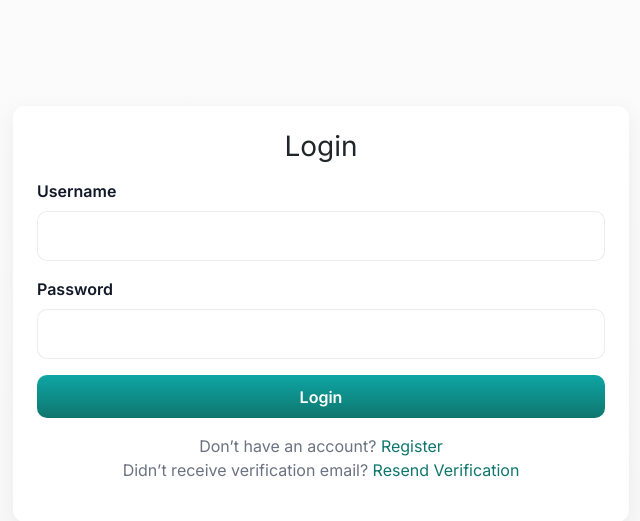
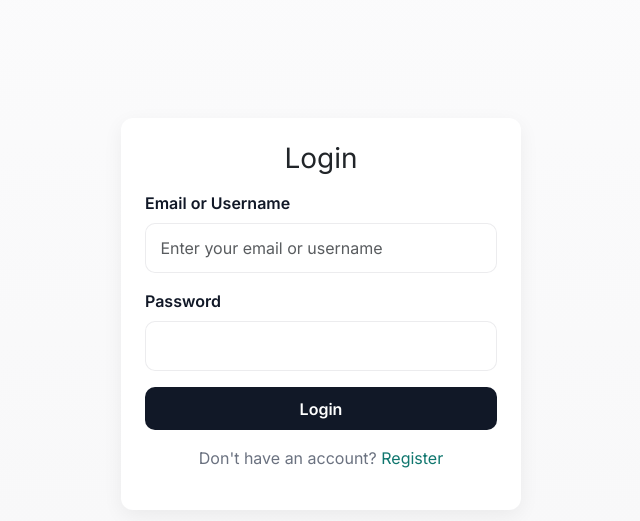
Before and after one commit to Joshua-Kao2007/Ascura-AI, a Flask app: page /login in a window 1280 px wide. Shown: the part 64-585 px from the top of the page, without its empty margins (319-959 px from the left). Run offline with Flask 3, Linux system fonts and the light colour scheme.

Commit message:
Version 1 Log in

```diff
--- a/main.py
+++ b/main.py
@@ -6,6 +6,7 @@ from pymongo.mongo_client import MongoClient
 from pymongo.server_api import ServerApi
 from dotenv import load_dotenv
 import os
+import time, random
 
 # -------------------- LOAD ENVIRONMENT VARIABLES --------------------
 load_dotenv()  # must come before any os.getenv()
@@ -43,7 +44,7 @@ def send_verification_email(email, username):
     msg.body = f"""
 Hi {username},
 
-Welcome to Social Media App!
+Welcome to Ascura!
 
 Please verify your email by clicking the link below:
 {confirm_url}
@@ -70,25 +71,53 @@ def register():
         username = request.form['username']
         email = request.form['email'].lower()
         password = request.form['password']
+        city = request.form['city']
+        if city == 'Other':
+            city = request.form['other_city']
 
+        # --- duplicate checks ---
         if users_collection.find_one({'username': username}):
             flash('Username already exists.', 'danger')
             return redirect(url_for('register'))
+
         if users_collection.find_one({'email': email}):
             flash('Email already registered.', 'danger')
             return redirect(url_for('register'))
 
+        # --- hash password and insert user ---
         hashed_pw = generate_password_hash(password)
         users_collection.insert_one({
             'username': username,
             'email': email,
             'password': hashed_pw,
+            'city': city,
             'verified': False
         })
 
-        send_verification_email(email, username)
-        flash('Registration successful! Please check your email to verify your account.', 'info')
-        return redirect(url_for('login'))
+        # --- generate and send verification code ---
+        code = str(random.randint(100000, 999999))
+        expiry = time.time() + 600  # 10 minutes
+        users_collection.update_one(
+            {'email': email},
+            {'$set': {'verify_code': code, 'code_expiry': expiry}}
+        )
+
+        msg = Message(
+            'Your Verification Code',
+            sender=app.config['MAIL_USERNAME'],
+            recipients=[email]
+        )
+        msg.body = (
+            f"Hi {username},\n\n"
+            f"Your verification code is: {code}\n"
+            f"This code will expire in 10 minutes.\n\n"
+            f"Thank you for registering!"
+        )
+        mail.send(msg)
+
+        flash('Registration successful! Please check your email for a 6-digit verification code.', 'info')
+        session['pending_email'] = email
+        return redirect(url_for('verify_code'))
 
     return render_template('register.html', title='Register')
 
@@ -114,36 +143,98 @@ def confirm_email(token):
     return redirect(url_for('login'))
 
 
-@app.route('/resend_verification', methods=['GET', 'POST'])
+@app.route('/verify', methods=['GET', 'POST'])
+def verify_code():
+    email = session.get('pending_email')
+    if not email:
+        flash('No pending verification. Please register or log in first.', 'warning')
+        return redirect(url_for('register'))
+
+    if request.method == 'POST':
+        code = request.form['code']
+        user = users_collection.find_one({'email': email})
+
+        if not user:
+            flash('No account found for verification.', 'danger')
+            return redirect(url_for('register'))
+
+        if time.time() > user.get('code_expiry', 0):
+            flash('Verification code expired. Please request a new one.', 'warning')
+            return redirect(url_for('resend_verification'))
+
+        if user.get('verify_code') == code:
+            users_collection.update_one({'email': email}, {
+                '$set': {'verified': True},
+                '$unset': {'verify_code': '', 'code_expiry': ''}
+            })
+            session.pop('pending_email', None)
+            flash('Email verified successfully! You can now log in.', 'success')
+            return redirect(url_for('login'))
+        else:
+            flash('Invalid code. Please try again.', 'danger')
+
+    return render_template('verify.html', title='Verify Email')
+
+@app.route('/resend_verification', methods=['POST'])
 def resend_verification():
-    if request.method == 'POST':
-        email = request.form['email'].lower()
-        user = users_collection.find_one({'email': email})
-        if user:
-            if user.get('verified'):
-                flash('Your account is already verified. You can log in.', 'info')
-                return redirect(url_for('login'))
-            send_verification_email(email, user['username'])
-            flash('A new verification email has been sent!', 'success')
-        else:
-            flash('No account found with that email.', 'danger')
+    email = session.get('pending_email')
+    if not email:
+        flash('No pending verification email found.', 'warning')
+        return redirect(url_for('register'))
+
+    user = users_collection.find_one({'email': email})
+    if not user:
+        flash('No account found for that email.', 'danger')
+        return redirect(url_for('register'))
+
+    if user.get('verified', False):
+        flash('This account is already verified. Please log in.', 'info')
         return redirect(url_for('login'))
-    return render_template('resend_verification.html', title='Resend Verification')
+
+    # Cooldown check
+    last_sent = user.get('last_code_sent', 0)
+    cooldown = 60
+    if time.time() - last_sent < cooldown:
+        wait = int(cooldown - (time.time() - last_sent))
+        flash(f'Please wait {wait} seconds before requesting another code.', 'warning')
+        return redirect(url_for('verify_code'))
+
+    # New code
+    code = str(random.randint(100000, 999999))
+    expiry = time.time() + 600
+    users_collection.update_one(
+        {'email': email},
+        {'$set': {'verify_code': code, 'code_expiry': expiry, 'last_code_sent': time.time()}}
+    )
+
+    msg = Message('Your New Verification Code',
+                  sender=app.config['MAIL_USERNAME'],
+                  recipients=[email])
+    msg.body = f"Your new verification code is: {code}\nIt expires in 10 minutes."
+    mail.send(msg)
+
+    flash('A new verification code has been sent to your email.', 'info')
+    return redirect(url_for('verify_code'))
+
 
 
 @app.route('/login', methods=['GET', 'POST'])
 def login():
     if request.method == 'POST':
-        username = request.form['username']
+        identifier = request.form['identifier'].strip().lower()
         password = request.form['password']
 
-        user = users_collection.find_one({'username': username})
+        user = users_collection.find_one({
+            '$or': [{'email': identifier}, {'username': identifier}]
+        })
+
         if user and check_password_hash(user['password'], password):
             if not user.get('verified', False):
                 flash('Please verify your email before logging in.', 'warning')
-                return redirect(url_for('resend_verification'))
-            session['username'] = username
-            flash('Login successful!', 'success')
+                return redirect(url_for('verify_code'))
+
+            session['username'] = user['username']
+            flash(f'Welcome back, {user["username"]}!', 'success')
             return redirect(url_for('home'))
         else:
             flash('Invalid username or password.', 'danger')
--- a/requirements.txt
+++ b/requirements.txt
@@ -6,3 +6,4 @@ pymongo==4.8.0
 Werkzeug==3.0.3
 itsdangerous==2.2.0
 gunicorn
+time
--- a/templates/login.html
+++ b/templates/login.html
@@ -1,12 +1,12 @@
 {% extends "base.html" %}
 {% block content %}
 <div class="d-flex" style="min-height:60vh;align-items:center;justify-content:center;">
-  <div class="card p-4" style="width:100%">
-  <h3 class="mb-3 text-center">Login</h3>
+  <div class="card p-4" style="width:100%;max-width:400px;">
+    <h3 class="text-center mb-3">Login</h3>
     <form method="POST">
       <div class="mb-3">
-      <label class="form-label">Username</label>
-      <input type="text" name="username" class="form-control" required>
+        <label class="form-label">Email or Username</label>
+        <input type="text" name="identifier" class="form-control" placeholder = "Enter your email or username" required>
       </div>
 
       <div class="mb-3">
@@ -14,11 +14,11 @@
         <input type="password" name="password" class="form-control" required>
       </div>
 
-    <button type="submit" class="btn btn-success w-100">Login</button>
+      <button type="submit" class="btn btn-primary w-100">Login</button>
     </form>
+
     <p class="mt-3 text-center">
-    Don’t have an account? <a href="{{ url_for('register') }}">Register</a><br>
-    Didn’t receive verification email? <a href="{{ url_for('resend_verification') }}">Resend Verification</a>
+      Don't have an account? <a href="{{ url_for('register') }}">Register</a>
     </p>
   </div>
 </div>
```
Also changed, not shown: templates/register.html (+36 -2 lines), templates/verify.html (added, +19 -0 lines), static/manifest.json. Lines whose indentation alone changed are shown as unchanged.
